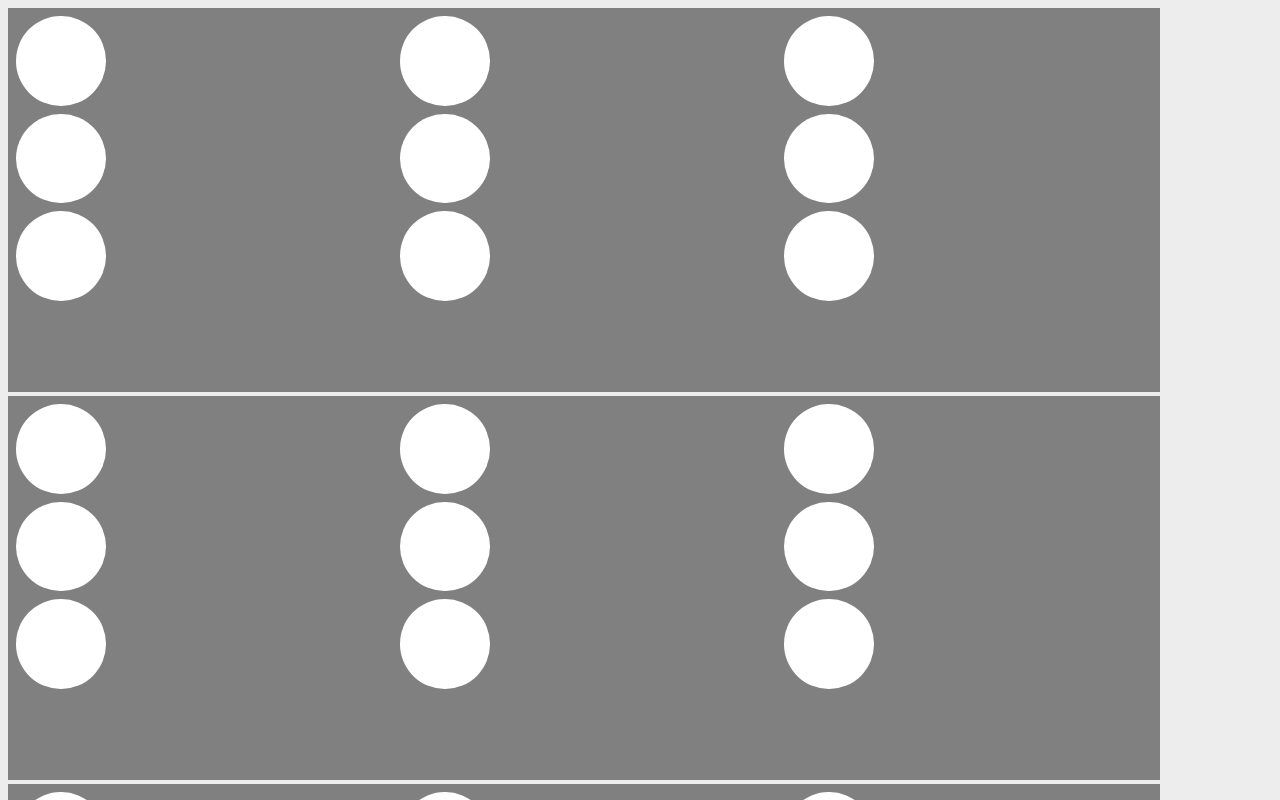
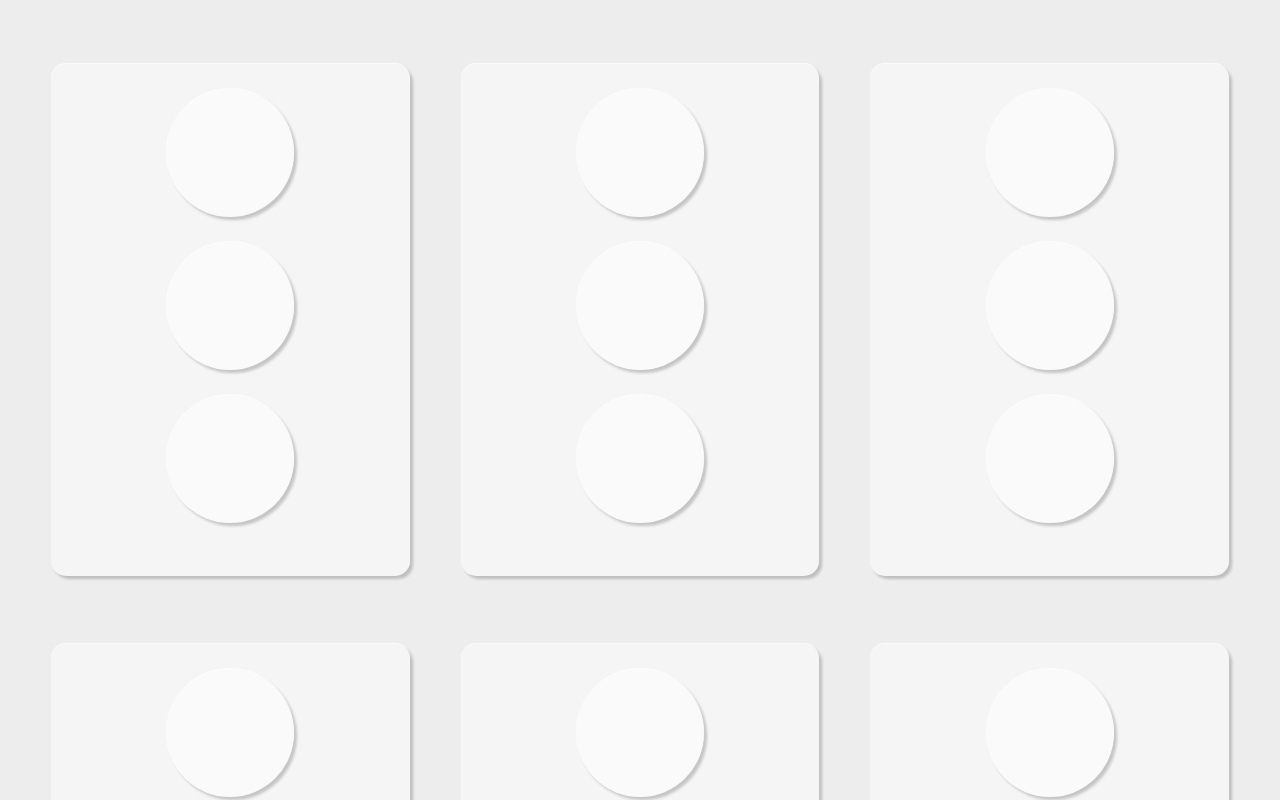
Before and after one commit to lukelmg/ChangeUp-Scorer, a plain HTML site: page index.html in a window 1280 px wide. Shown: the top 800 px of the page. Drawn offline with Linux system fonts and the light colour scheme.

Commit message:
shadows!

```diff
--- a/index.html
+++ b/index.html
@@ -6,6 +6,7 @@
     <meta name="viewport" content="width=device-width, user-scalable=no">
     <title>Change Up Score Calculator</title>
   </head>
+  <body style="overflow: hidden"/>
 </html>
 <script src="script.js"></script>
 <script src="score.js"></script>
--- a/score.js
+++ b/score.js
@@ -1,4 +1,7 @@
 var finalScore = 0;
+
+var redArray = [];
+var blueArray = [];
 
 function score(id) {
   finalScore = 0;
@@ -24,5 +27,5 @@ function score(id) {
     }
   }
   finalScore += 63;
-  console.log(finalScore);
+  document.getElementById('scoreOutput').innerHTML = finalScore;
 }
--- a/script.js
+++ b/script.js
@@ -24,6 +24,10 @@ const goalLabels = ['A', 'B', 'C', 'D', 'E', 'F', 'G', 'H', 'I']
     document.body.appendChild(goal);
   }
 
+const scoreOutput = document.createElement('h1');
+scoreOutput.id = 'scoreOutput';
+scoreOutput.innerHTML = '63';
+
 const red = document.createElement('button');
 red.id = 'red';
 red.innerHTML = 'Red'
@@ -39,6 +43,7 @@ erase.innerHTML = 'Erase'
 document.body.appendChild(red);
 document.body.appendChild(blue);
 document.body.appendChild(erase);
+document.body.appendChild(scoreOutput);
 
 
 red.addEventListener("click", function() {
@@ -50,7 +55,7 @@ red.addEventListener("click", function() {
     red.style.backgroundColor = redColor;
     red.style.color = 'white';
     blue.style.backgroundColor = 'transparent';
-    blue.style.color = 'black';
+    blue.style.color = '#1e1e1e';
     redState = true;
     blueState = false;
   }
@@ -65,7 +70,7 @@ blue.addEventListener("click", function() {
     blue.style.backgroundColor = blueColor;
     blue.style.color = 'white';
     red.style.backgroundColor = 'transparent';
-    red.style.color = 'black';
+    red.style.color = '#1e1e1e';
     blueState = true;
     redState = false;
   }
--- a/style.css
+++ b/style.css
@@ -1,5 +1,6 @@
 body {
   background-color: #ededed;
+  margin:0;
 }
 
 div, button {
@@ -8,19 +9,39 @@ div, button {
   -webkit-tap-highlight-color: transparent;
 }
 
+h1 {
+  font-family: Arial;
+  font-size: 52vw;
+  text-align: center;
+  margin-top: 0vw;
+  padding-top:0;
+  color:#1e1e1e;
+}
+
 .goal {
-  background-color:gray;
-  height:30vw;
-  width:30vw;
+  height:40vw;
+  width:28vw;
+  margin-left:4vw;
+  margin-top:5vw;
   display:inline-block;
+  position: relative;
+  background-color: #f5f5f5;
+
+  //box-shadow: -6px -6px 10px rgba(255, 255, 255, 0.8), 6px 6px 10px rgba(0, 0, 0, 0.15);
+//box-shadow:         inset 0 0 5px rgba(0,0,0,0.3);
+  border-radius: 15px;
+    box-shadow: -0px -1px 1px rgba(255, 255, 255, 0.8), 3px 3px 3px rgba(0, 0, 0, 0.2);
 }
 
 .ballslot {
-  height:7vw;
-  width:7vw;
-  background-color:white;
+  height:10vw;
+  width:10vw;
+  background-color:#fafafa;
   margin:1vh;
   border-radius: 50%;
+  margin: 0 auto;
+  margin-top: 7%;
+    box-shadow: -0px -1px 1px rgba(255, 255, 255, 0.8), 3px 3px 3px rgba(0, 0, 0, 0.2);
 }
 
 .ballslot:hover, button {
@@ -33,12 +54,14 @@ button {
   margin-left:1vw;
   margin-right:5vw;
   border-radius: 30px;
+  margin-bottom:0;
   border: none;
   font-family: Arial;
   font-size: 5vw;
   font-weight: bold;
   box-shadow: -6px -6px 10px rgba(255, 255, 255, 0.8), 6px 6px 10px rgba(0, 0, 0, 0.2);
   margin-top: 5vw;
+  color:#1e1e1e;
 }
 
 button:focus {
```
